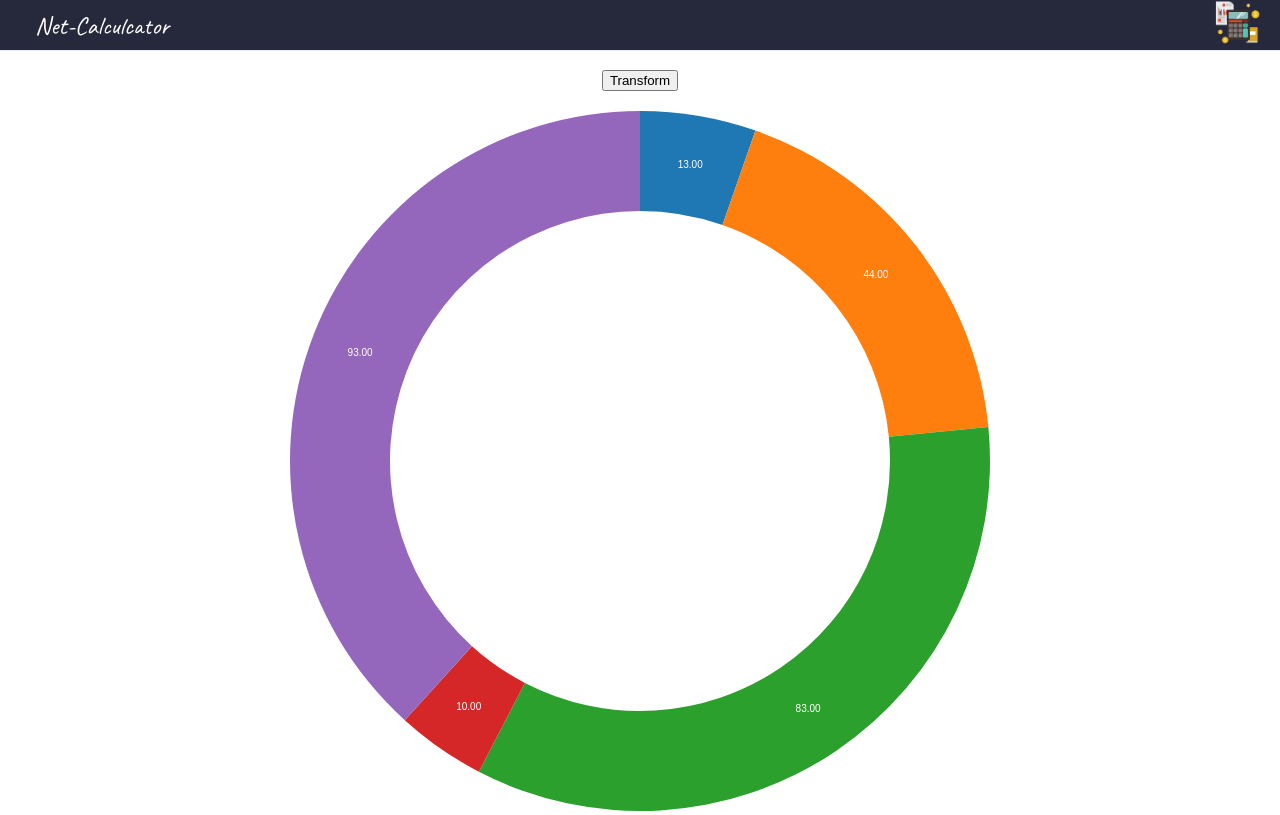
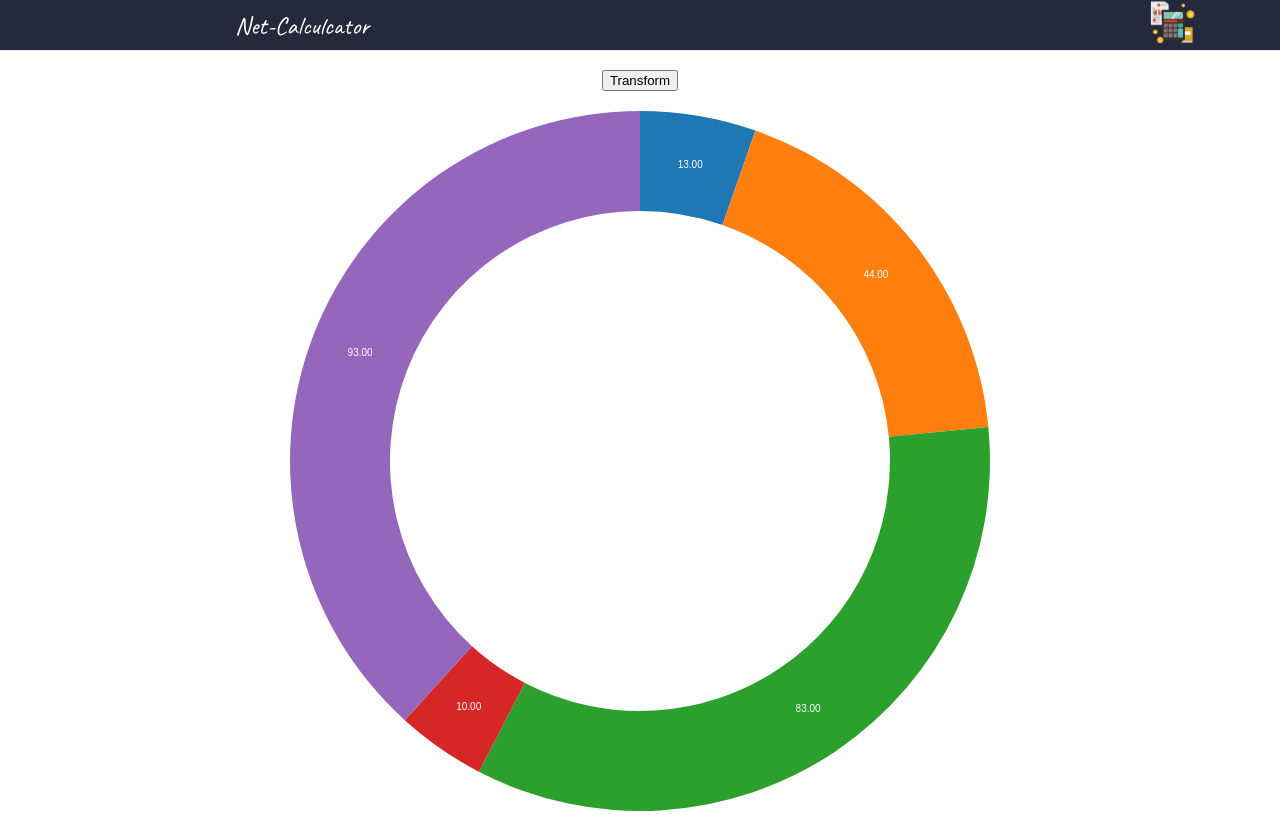
Before and after one commit to alejandrochang/Net-Worth-Visualizer, a React (Create React App) app in the folder networthVisualizer/: page / in a window 1280 px wide. Built offline with nearby package versions, Linux system fonts and the light colour scheme.

Commit message:
reformating code to be more legible

```diff
--- a/networthVisualizer/src/App.js
+++ b/networthVisualizer/src/App.js
@@ -5,6 +5,12 @@ import PieSvg from './PieSvg';
 import Header from './Header';
 
 import './styles.css';
+
+const s = {
+  top: {
+    marginTop: '20px',
+  },
+}
 
 const App = () => {
   const generateData = (value, length = 5) =>
@@ -35,10 +41,10 @@ const App = () => {
   return (
     <div className='App' style={{ background: '#fff' }}>
     <Header />
-      <div style={{ marginTop: '20px'}}>
+      <div style={s.top}>
         <button onClick={changeData}>Transform</button>
       </div>
-      <div style={{ marginTop: '20px'}}>
+      <div style={s.top}>
         <PieSvg
           data={data}
           width={700}
--- a/networthVisualizer/src/Header.js
+++ b/networthVisualizer/src/Header.js
@@ -1,20 +1,44 @@
-import React, { useState, useEffect } from "react";
+import React from "react";
 import CalculatorLogo from './img/logo1.jpg';
 
 
-// const s = {
-
-// }
+const s = {
+  mainHeader: {
+    width: '100%',
+    justifyContent: 'space-between',
+    height: '50px',
+    display: 'flex',
+    backgroundColor: 'rgb(38, 40, 60)',
+    boxShadow: 'rgb(111, 133, 133) 0px 0px 1px',
+  },
+  leftHeader: {
+    marginLeft: '225px',
+    padding: '10px',
+    fontSize: '25px',
+    fontFamily: 'Caveat',
+    color: '#ffff',
+  },
+  img: {
+    marginRight: '20px',
+    marginRight: '85px',
+  }
+}
 
 const Header = (props) => {
   return (
-    <div className="header">
-      <div style={{ marginLeft: '25px', padding: '10px', fontSize: '25px', fontFamily: 'Caveat', color: '#ffff' }}>
+    <div style={s.mainHeader}>
+      <div style={s.leftHeader}>
         Net-Calculcator
       </div>
-      <div>
-        <img src={CalculatorLogo} alt='Girl in a jacket' width='45' height='45' style={{ marginRight: '20px' }} />
-      </div>
+      {/* <div> */}
+        <img
+          src={CalculatorLogo}
+          alt='Calculator'
+          width='45'
+          height='45'
+          style={s.img}
+        />
+      {/* </div> */}
     </div>
   );
 }
--- a/networthVisualizer/src/styles.css
+++ b/networthVisualizer/src/styles.css
@@ -11,12 +11,3 @@ span {
   display: inline-block;
   width: 120px;
 }
-
-.header {
-  width: 100%;
-  justify-content: space-between;
-  height: 50px;
-  display: flex;
-  background-color: rgb(38, 40, 60);;
-  box-shadow: rgb(111, 133, 133) 0px 0px 1px;
-}
```
